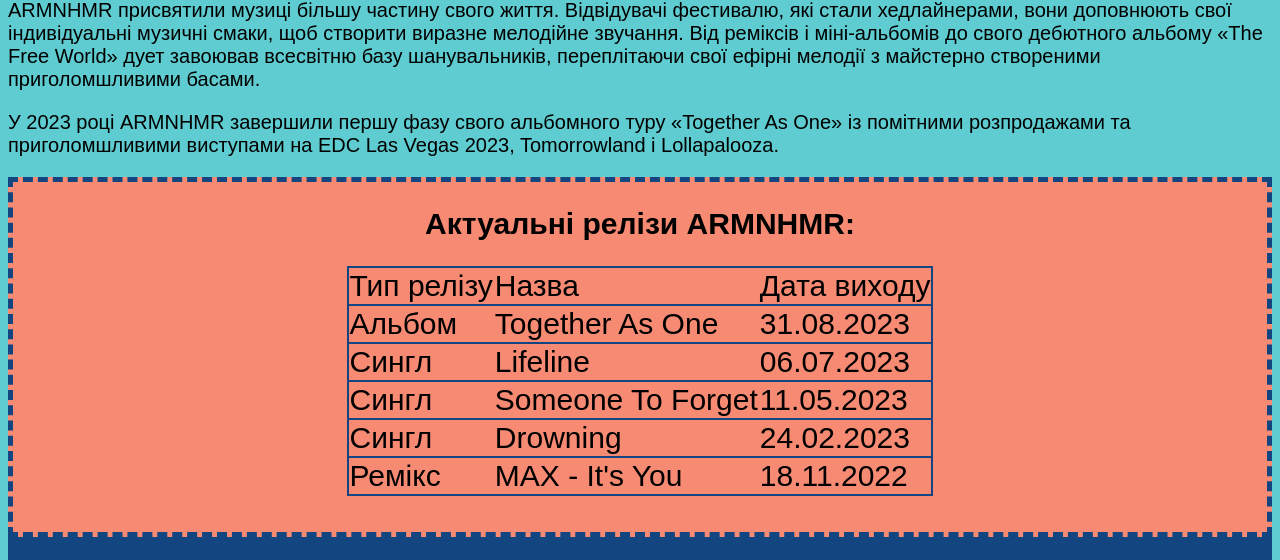
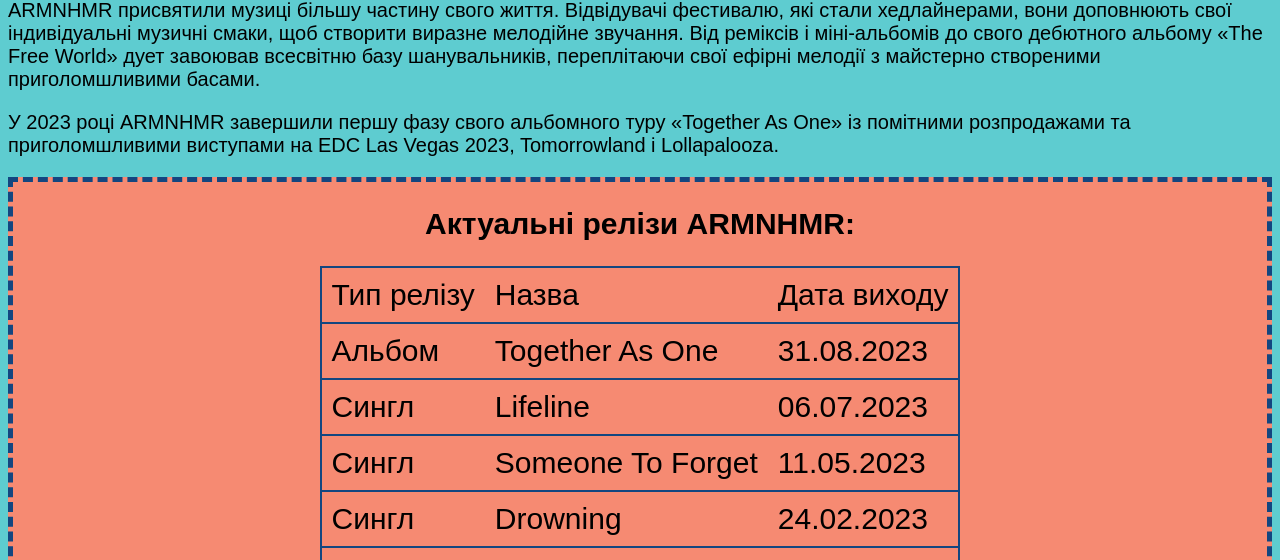
Before and after one commit to D3nM1ha/test, a plain HTML site: page index.html in a window 1280 px wide. Shown: the part 716-1276 px from the top of the page. Drawn offline with Linux system fonts and the light colour scheme.

Commit message:
Update index.html

```diff
--- a/index.html
+++ b/index.html
@@ -27,34 +27,34 @@
             <h2>Актуальні релізи ARMNHMR:</h2>
             <table align="center" id="релізи" style="border-collapse: collapse; font-size: 30px">
                 <tr style="border: 2px solid #134680">
-                    <td>Тип релізу</td>
-                    <td>Назва</td>
-                    <td>Дата виходу</td>
+                    <td style="padding: 10px">Тип релізу</td>
+                    <td style="padding: 10px">Назва</td>
+                    <td style="padding: 10px">Дата виходу</td>
                 </tr>
                 <tr style="border: 2px solid #134680">
-                    <td>Альбом</td>
-                    <td>Together As One</td>
-                    <td>31.08.2023</td>
+                    <td style="padding: 10px">Альбом</td>
+                    <td style="padding: 10px">Together As One</td>
+                    <td style="padding: 10px">31.08.2023</td>
                 </tr>
                 <tr style="border: 2px solid #134680">
-                    <td>Сингл</td>
-                    <td>Lifeline</td>
-                    <td>06.07.2023</td>
+                    <td style="padding: 10px">Сингл</td>
+                    <td style="padding: 10px">Lifeline</td>
+                    <td style="padding: 10px">06.07.2023</td>
                 </tr>
                 <tr style="border: 2px solid #134680">
-                    <td>Сингл</td>
-                    <td>Someone To Forget</td>
-                    <td>11.05.2023</td>
+                    <td style="padding: 10px">Сингл</td>
+                    <td style="padding: 10px">Someone To Forget</td>
+                    <td style="padding: 10px">11.05.2023</td>
                 </tr>
                 <tr style="border: 2px solid #134680">
-                    <td>Сингл</td>
-                    <td>Drowning</td>
-                    <td>24.02.2023</td>
+                    <td style="padding: 10px">Сингл</td>
+                    <td style="padding: 10px">Drowning</td>
+                    <td style="padding: 10px">24.02.2023</td>
                 </tr>
                 <tr style="border: 2px solid #134680">
-                    <td>Ремікс</td>
-                    <td>MAX - It's You</td>
-                    <td>18.11.2022</td>
+                    <td style="padding: 10px">Ремікс</td>
+                    <td style="padding: 10px">MAX - It's You</td>
+                    <td style="padding: 10px">18.11.2022</td>
                 </tr>
                 <tr>
                     <td> </td>
```
